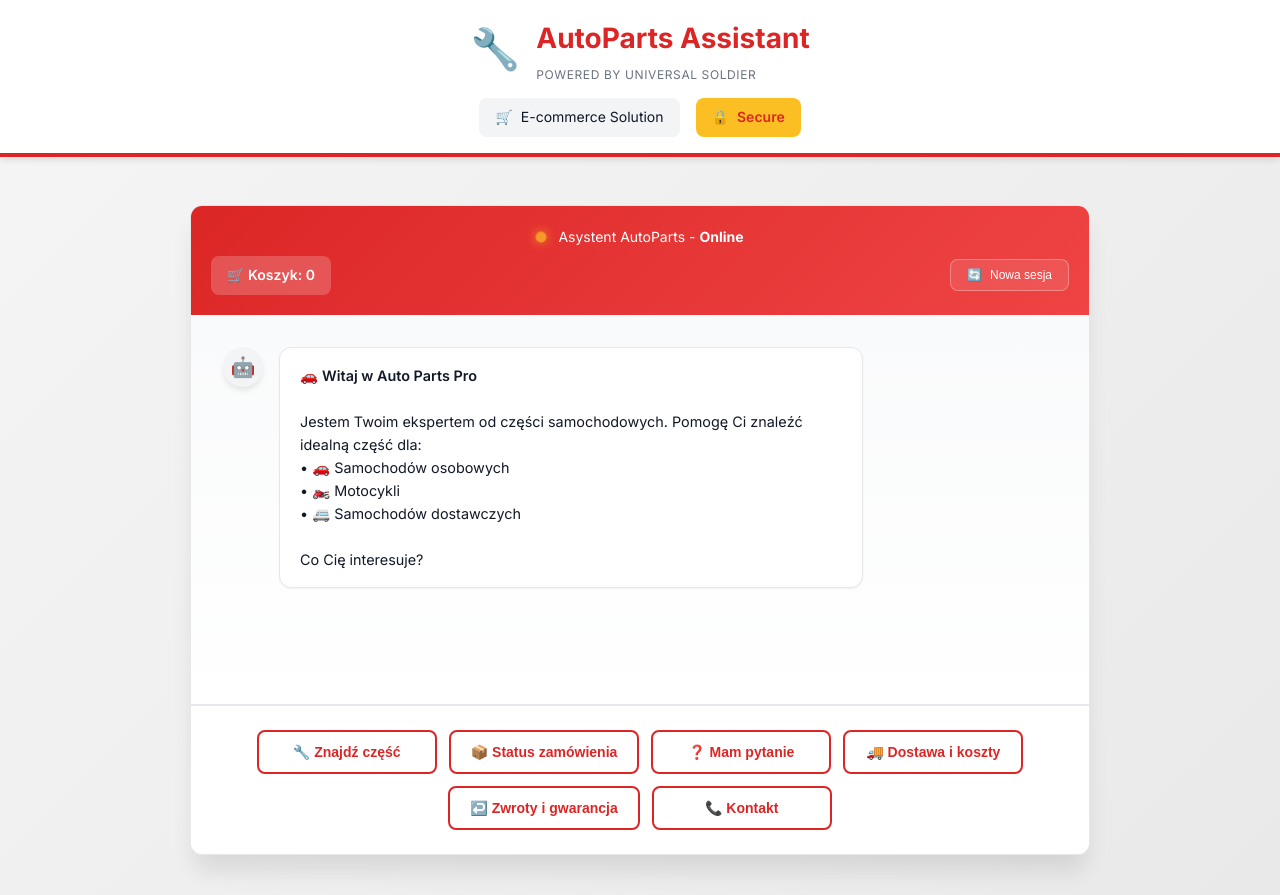
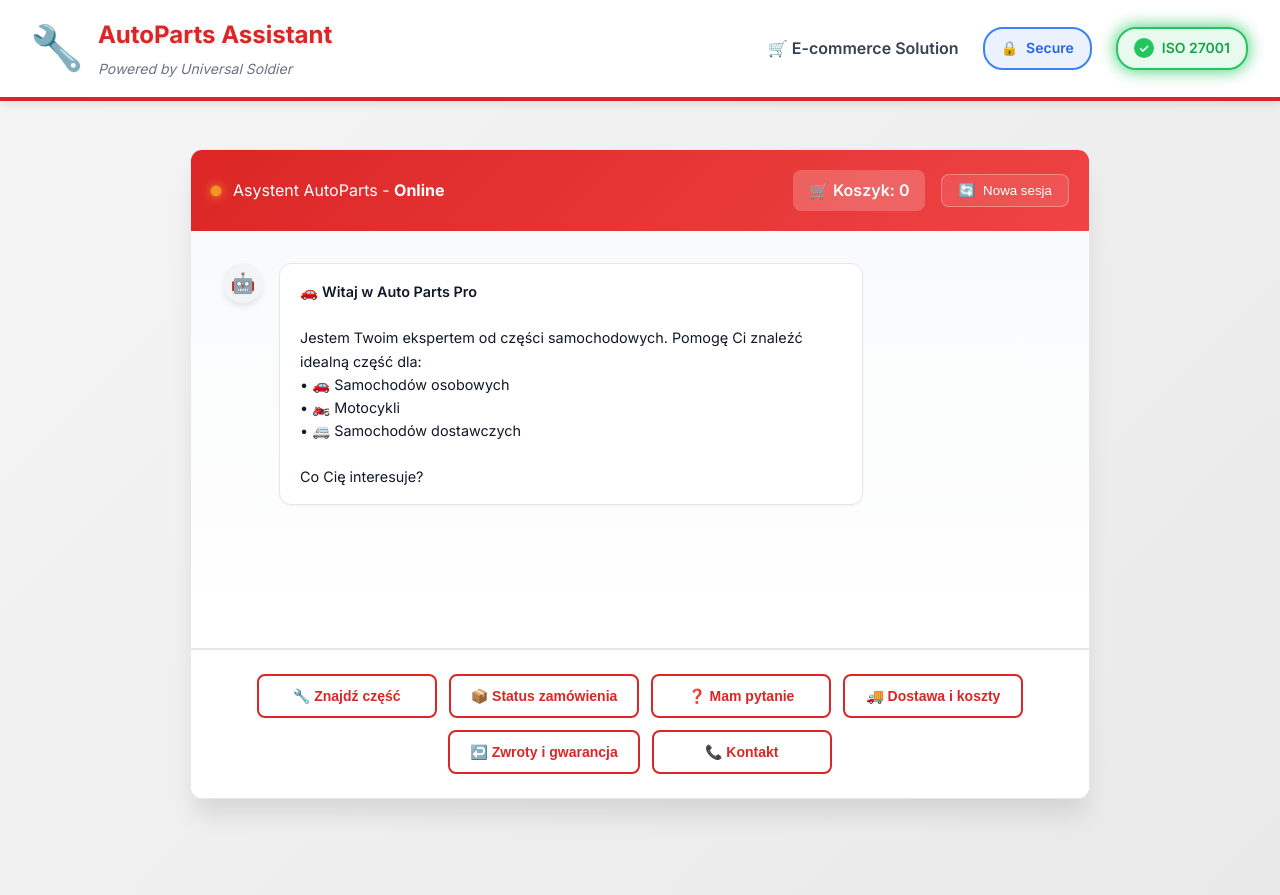
Before and after one commit to lukiikebukuro/zjednoczona-forteca, a Flask app: page / in a window 1280 px wide. Shown: the top 895 px of the page. Run offline with Flask 3, Linux system fonts and the light colour scheme.

Commit message:
poprawa styli

```diff
--- a/static/style.css
+++ b/static/style.css
@@ -6,39 +6,7 @@
         -webkit-text-size-adjust: 100%; /* Prevent font size adjustment */
     }
 
-    /* Header mobile optimization */
-    .app-header {
-        position: fixed;
-        top: 0;
-        width: 100%;
-        z-index: 1000;
-    }
 
-    .header-content {
-        padding: 0.5rem;
-        flex-direction: row;
-        justify-content: space-between;
-    }
-
-    .logo-section {
-        gap: 0.5rem;
-    }
-
-    .logo-icon {
-        font-size: 1.5rem;
-    }
-
-    .logo-text h1 {
-        font-size: 1rem;
-    }
-
-    .logo-text span {
-        display: none; /* Hide tagline on very small screens */
-    }
-
-    .header-badge {
-        display: none; /* Hide badges on mobile */
-    }
 
     /* Main content mobile */
     .main-content {
@@ -314,77 +282,7 @@
         box-shadow: none; /* Remove shadows in dark mode for better performance */
     }
 }
-    /* Header adjustments */
-    .header-content {
-        padding: 0.75rem 1rem;
-        flex-direction: column;
-        gap: 0.75rem;
-    }
 
-    .logo-section {
-        width: 100%;
-        justify-content: center;
-    }
-
-    .logo-text h1 {
-        font-size: 1.25rem;
-    }
-
-    .logo-icon {
-        font-size: 2rem;
-    }
-
-    .header-badge {
-        width: 100%;
-        justify-content: center;
-        gap: 0.5rem;
-    }
-
-    .company-badge,
-    .security-indicator {
-        font-size: 0.75rem;
-        padding: 0.25rem 0.5rem;
-    }
-
-    /* Main content */
-    .main-content {
-        padding: 1rem;
-        padding-top: 1.5rem;
-    }
-
-    /* Chat interface */
-    .chat-interface {
-        height: calc(100vh - 200px);
-        border-radius: 12px;
-        margin-bottom: 50px;
-        max-width: 100%;
-    }
-
-    .chat-header {
-        padding: 1rem;
-        flex-direction: column;
-        gap: 0.5rem;
-        align-items: flex-start;
-    }
-
-    .chat-status {
-        font-size: 0.875rem;
-    }
-
-    .header-controls {
-        width: 100%;
-        justify-content: space-between;
-    }
-
-    .cart-counter {
-        font-size: 0.875rem;
-        padding: 0.25rem 0.5rem;
-    }
-
-    .reset-btn {
-        font-size: 0.75rem;
-        padding: 0.25rem 0.5rem;
-    }
 
     /* Messages */
     .messages-container {
@@ -671,76 +569,7 @@ body {
 }
 
 /* Header */
-.app-header {
-    background: var(--white);
-    border-bottom: 4px solid var(--primary-color);
-    box-shadow: var(--shadow-md);
-    position: sticky;
-    top: 0;
-    z-index: 100;
-}
 
-.header-content {
-    max-width: var(--container-max);
-    margin: 0 auto;
-    padding: 1rem 2rem;
-    display: flex;
-    justify-content: space-between;
-    align-items: center;
-}
-
-.logo-section {
-    display: flex;
-    align-items: center;
-    gap: 1rem;
-}
-
-.logo-icon {
-    font-size: 2.5rem;
-    animation: float 3s ease-in-out infinite;
-}
-
-@keyframes float {
-    0%, 100% { transform: translateY(0px); }
-    50% { transform: translateY(-5px); }
-}
-
-.logo-text h1 {
-    font-size: 1.75rem;
-    font-weight: 700;
-    color: var(--primary-color);
-    margin: 0;
-}
-
-.logo-text span {
-    font-size: 0.75rem;
-    color: var(--gray-500);
-    text-transform: uppercase;
-    letter-spacing: 0.05em;
-}
-
-.header-badge {
-    display: flex;
-    gap: 1rem;
-}
-
-.company-badge,
-.security-indicator {
-    background: var(--gray-100);
-    padding: 0.5rem 1rem;
-    border-radius: var(--border-radius);
-    font-size: 0.875rem;
-    display: flex;
-    align-items: center;
-    gap: 0.5rem;
-    transition: all 0.3s;
-}
-
-.security-indicator {
-    background: var(--accent-color);
-    color: var(--primary-color);
-    font-weight: 600;
-}
 
 /* Main Content */
 .main-content {
@@ -1467,3 +1296,175 @@ body {
 .score-high { background: #059669; color: white; }
 .score-medium { background: #f59e0b; color: white; }
 .score-low { background: #9ca3af; color: white; }
+
+
+
+
+/* ========== NOWY HEADER LAYOUT ========== */
+.app-header {
+    background: var(--white); /* Białe tło zamiast ciemnego */
+    border-bottom: 4px solid var(--primary-color);
+    box-shadow: 0 2px 10px rgba(0,0,0,0.1);
+    padding: 1rem 2rem;
+    position: sticky;
+    top: 0;
+    z-index: 100;
+}
+
+.header-content {
+    display: flex;
+    justify-content: space-between; /* To rozłoży elementy na lewo i prawo */
+    align-items: center;
+    max-width: 1400px;
+    margin: 0 auto;
+    padding: 0; /* Usuń padding */
+}
+
+/* Lewa strona - Logo */
+.header-left {
+    display: flex;
+    align-items: center;
+}
+
+.logo-section {
+    display: flex;
+    align-items: center;
+    gap: 1rem;
+}
+
+.logo-icon {
+    font-size: 2.5rem;
+    animation: pulse-icon 2s infinite;
+}
+
+.logo-text h1 {
+    font-size: 1.5rem;
+    font-weight: bold;
+    color: var(--primary-color); /* Czerwony kolor zamiast białego */
+    margin: 0;
+    text-shadow: 1px 1px 2px rgba(0,0,0,0.1);
+}
+
+.logo-subtitle {
+    font-size: 0.875rem;
+    color: var(--gray-500);
+    font-style: italic;
+    display: block;
+    margin-top: 0.25rem;
+}
+
+/* Prawa strona - Badges */
+.header-right {
+    display: flex;
+    align-items: center;
+}
+
+.header-badges {
+    display: flex;
+    align-items: center;
+    gap: 1.5rem;
+}
+
+.badge-ecommerce {
+    color: var(--gray-700);
+    font-weight: 600;
+    font-size: 1rem;
+}
+
+.security-badge {
+    display: inline-flex;
+    align-items: center;
+    gap: 0.5rem;
+    padding: 0.5rem 1rem;
+    background: rgba(59, 130, 246, 0.1);
+    border: 2px solid #3b82f6;
+    color: #2563eb;
+    border-radius: 20px;
+    font-size: 0.875rem;
+    font-weight: 600;
+    transition: all 0.3s ease;
+}
+
+.security-badge:hover {
+    background: rgba(59, 130, 246, 0.2);
+    transform: translateY(-2px);
+}
+
+.iso-badge {
+    display: inline-flex;
+    align-items: center;
+    gap: 0.5rem;
+    padding: 0.5rem 1rem;
+    background: rgba(34, 197, 94, 0.1);
+    border: 2px solid #22c55e;
+    color: #16a34a;
+    border-radius: 20px;
+    font-size: 0.875rem;
+    font-weight: 600;
+    position: relative;
+    animation: glow-effect 2s ease-in-out infinite;
+}
+
+.iso-badge:hover {
+    background: rgba(34, 197, 94, 0.2);
+    transform: translateY(-2px);
+}
+
+.check-circle {
+    display: inline-flex;
+    align-items: center;
+    justify-content: center;
+    width: 20px;
+    height: 20px;
+    background: #22c55e;
+    color: white;
+    border-radius: 50%;
+    font-size: 0.75rem;
+    font-weight: bold;
+}
+
+/* Animacje - zmienione nazwy aby uniknąć konfliktów */
+@keyframes pulse-icon {
+    0%, 100% { transform: scale(1); }
+    50% { transform: scale(1.1); }
+}
+
+@keyframes glow-effect {
+    0%, 100% {
+        box-shadow: 0 0 5px rgba(34, 197, 94, 0.5);
+    }
+    50% {
+        box-shadow: 0 0 20px rgba(34, 197, 94, 0.8),
+                    0 0 30px rgba(34, 197, 94, 0.4);
+    }
+}
+
+/* Responsywność */
+@media (max-width: 768px) {
+    .header-content {
+        flex-direction: column;
+        gap: 1rem;
+    }
+
+    .header-badges {
+        flex-wrap: wrap;
+        justify-content: center;
+        gap: 0.75rem;
+    }
+
+    .badge-ecommerce {
+        width: 100%;
+        text-align: center;
+    }
+
+    .logo-text h1 {
+        font-size: 1.25rem;
+    }
+}
+
+/* Ukryj wszystkie stare elementy */
+.header-badge,
+.company-badge,
+.security-indicator {
+    display: none !important;
+}
--- a/templates/index.html
+++ b/templates/index.html
@@ -36,21 +36,27 @@
     <!-- Header -->
 <header class="app-header">
     <div class="header-content">
+        <div class="header-left">
             <div class="logo-section">
                 <div class="logo-icon">🔧</div>
                 <div class="logo-text">
                     <h1>AutoParts Assistant</h1>
-                    <span>Powered by Universal Soldier</span>
+                    <span class="logo-subtitle">Powered by Universal Soldier</span>
                 </div>
             </div>
-            <div class="header-badge">
-                <div class="company-badge">
-                    <span>🛒</span>
-                    E-commerce Solution
         </div>
-                <div class="security-indicator">
-                    <span>🔒</span>
-                    Secure
+
+        <div class="header-right">
+            <div class="header-badges">
+                <span class="badge-ecommerce">🛒 E-commerce Solution</span>
+                <div class="security-badge">
+                    <span class="lock-icon">🔒</span>
+                    <span>Secure</span>
+                </div>
+                <div class="iso-badge">
+                    <span class="check-circle">✓</span>
+                    <span>ISO 27001</span>
+                </div>
             </div>
         </div>
     </div>
```
Lines whose indentation alone changed are shown as unchanged.
